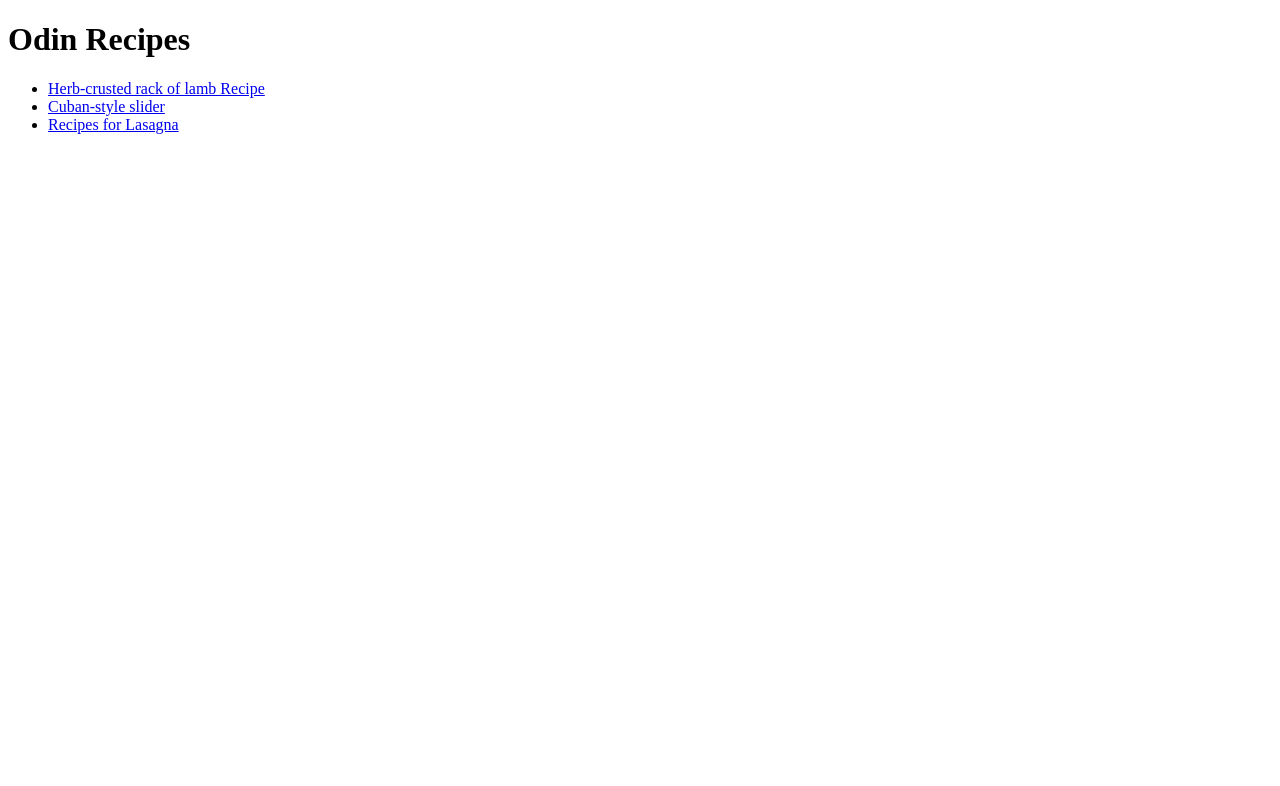
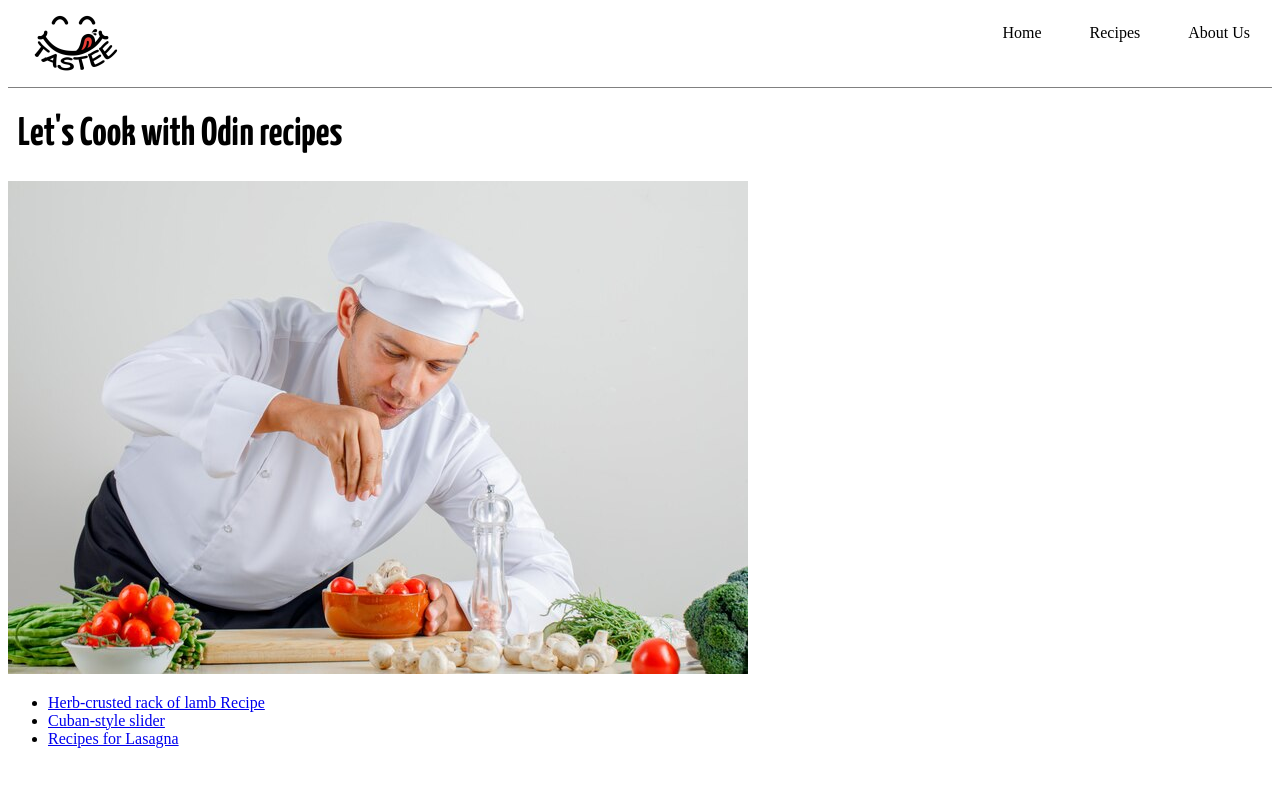
Before and after one commit to KingHorey/odin-recipes, a plain HTML site: page index.html in a window 1280 px wide. Drawn offline with Linux system fonts and the light colour scheme.

Commit message:
create header and add images to index

```diff
--- a/index.html
+++ b/index.html
@@ -3,10 +3,26 @@
     <head>
       <title> Odin Recipes</title>
       <meta charset="UTF-8">
+      <link rel="stylesheet" href="styles/styles.css">
+      <link rel="preconnect" href="https://fonts.googleapis.com">
+      <link rel="preconnect" href="https://fonts.gstatic.com" crossorigin>
+      <link href="https://fonts.googleapis.com/css2?family=Ubuntu&family=Yanone+Kaffeesatz:wght@400;500;600;700&display=swap" rel="stylesheet">
+      <link rel="icon" type="image/x-icon" href="images/favicon/favicon.ico">
     </head>
    <body>
-     <h1>Odin Recipes</h1>
-     <ul>
+     <header>
+	     <a href="index.html"><img class="logo" src="images/tastee.jpg" alt="taste logo" title="Go to homepage"></a>
+	<nav>
+	  <ul class="navbar">
+           <li><a href="index.html">Home</a></li>
+	   <li><a href="#">Recipes</a></li>
+	   <li><a href="#">About Us</a></li>
+	  </ul>
+	</nav>
+     </header>
+       <h1>Let's Cook with Odin recipes</h1>
+       <img class="cook" src="images/cook.jpg" alt="A chef cooking">
+       <ul>
 	     <li><a href="./recipes/herb-crusted-rack-of-lamb.html">Herb-crusted rack of lamb Recipe</a></li>
 	     <li><a href="./recipes/cuban-style-slider.html">Cuban-style slider</a>
 	     <li><a href="./recipes/lasagna.html" target=_blank>Recipes for Lasagna</a></li>
--- /dev/null
+++ b/styles/styles.css
@@ -0,0 +1,38 @@
+/* css style for index.html odin-recipes website */
+
+html {
+	box-sizing: border-box;
+}
+
+header .logo {
+	width: 100px;
+	height: auto;
+	margin-left: 15px;
+}
+
+header {
+	display: flex;
+	justify-content: space-between;
+	border-bottom-style: groove;
+	border-color: grey;
+	border-width: 0.2px;
+}
+
+h1 {
+	font-family: 'Yanone Kaffeesatz', sans-serif;
+	font-size: 40px;
+	text-align: left;
+	margin-left: 10px;
+}
+
+nav ul li {
+	display: inline;
+}
+
+nav ul li a {
+	list-style-type: none;
+	text-decoration: none;
+	color: black;
+	margin: 2px;
+	padding: 20px;
+}
```
Also changed, not shown: recipes/cuban-style-slider.html (+1 -0 lines), recipes/herb-crusted-rack-of-lamb.html (+2 -0 lines), recipes/lasagna.html (+1 -0 lines).
